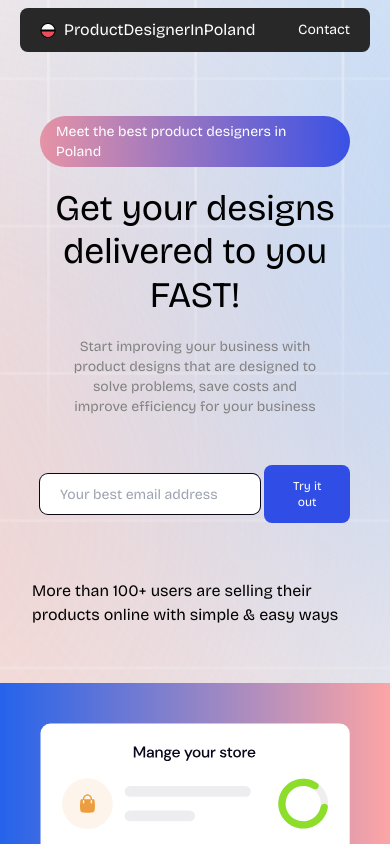
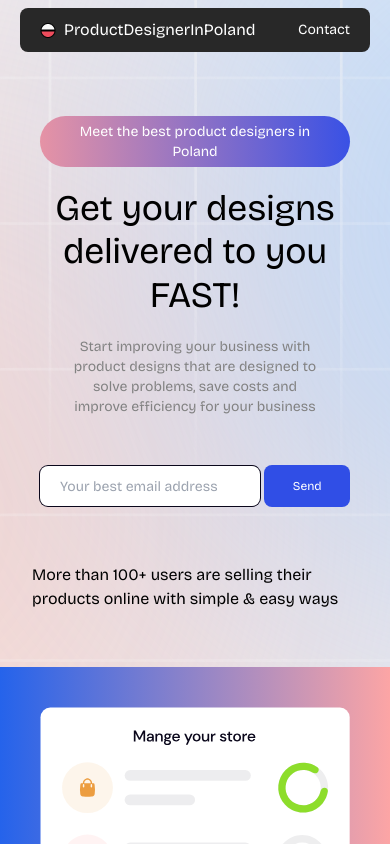
Before and after one commit to Ocolus1/product-designer-in-poland, a React (Vite) app: page / in a window 390 px wide. Shown: the top 844 px of the page. Built offline with nearby package versions, Linux system fonts and the light colour scheme.

Commit message:
fixed button issue

```diff
--- a/src/Hero/HeroSection.jsx
+++ b/src/Hero/HeroSection.jsx
@@ -1,16 +1,29 @@
-import React from 'react';
+import React, { useState, useEffect } from 'react';
 import Navbar from '../Navbar';
 import heroImage1 from '../assets/heroImage-1.svg';
 import heroImage2 from '../assets/heroImage-2.svg';
 import heroImage3 from '../assets/heroImage-3.svg';
 
 function HeroSection() {
+	const [isDesktop, setIsDesktop] = useState(window.innerWidth >= 768);
+
+	useEffect(() => {
+		const handleResize = () => {
+			setIsDesktop(window.innerWidth >= 768);
+		};
+
+		window.addEventListener('resize', handleResize);
+
+		return () => {
+			window.removeEventListener('resize', handleResize);
+		};
+	}, []);
 	return (
 		<div className="hero">
 			<Navbar />
 			<div className="main-hero-section max-w-5xl flex flex-col gap-y-2 items-center justify-center mx-auto py-14 px-10 md:px-10 xl:px-0">
 				<div className="hero-content lg:px-5 flex flex-col gap-y-5">
-					<p className="tag mx-auto text-white font-semibold text-sm">
+					<p className="tag mx-auto text-white text-center font-semibold text-sm">
 						Meet the best product designers in Poland
 					</p>
 					<h1 className="text-4xl text-black md:text-5xl xl:text-[60px] leading-[1.2] md:max-w-xl mx-auto text-center lg:max-w-3xl font-bold">
@@ -30,13 +43,18 @@ function HeroSection() {
 							/>
 						</div>
 						<button className="bg-[#304EE6] text-white w-1/3 hover:shadow-lg border border-transparent hover:drop-shadow transition duration-200 lg:w-1/3 font-semibold text-xs lg:text-base rounded-lg px-5 py-3">
-							Try it out
+							{isDesktop ? 'Try it out' : 'Send'}
 						</button>
 					</div>
 				</div>
 			</div>
 			<div className="max-w-lg mx-auto w-full flex items-center justify-center px-8 lg:px-4 lg:justify-start gap-x-1 lg:gap-x-8">
-				<img src="/multi.png" width="50%" alt="" className="hidden lg:flex" />
+				<img
+					src="/multi.png"
+					width="50%"
+					alt=""
+					className="hidden lg:flex"
+				/>
 				<p>
 					<span className="font-semibold">More than 100+</span> users
 					are selling their products online with simple & easy ways
```
